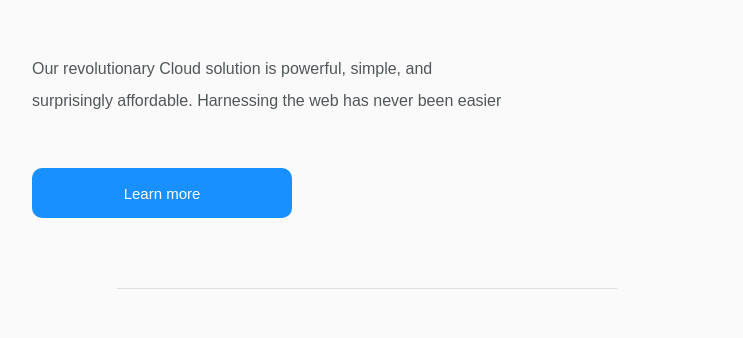
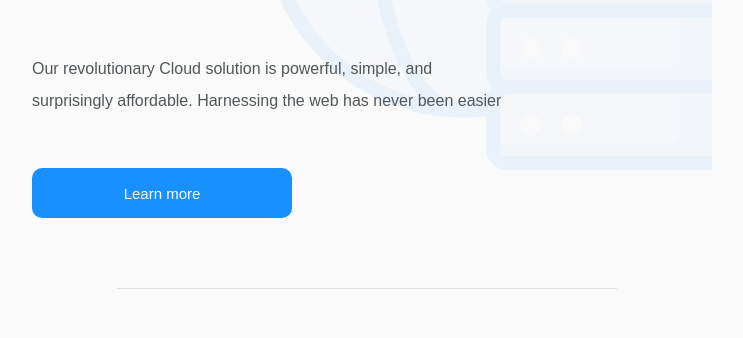
Before and after one commit to GLanoz/Practice02, a plain HTML site: page index.html in a window 1280 px wide. Shown: the part 404-742 px from the top of the page, without its empty margins (268-1011 px from the left). Drawn offline with Linux system fonts and the light colour scheme; the site is published under a folder, as on GitHub Pages, so addresses that start at the root find nothing; a web font is replaced by a local one.

Commit message:
fixed background

```diff
--- a/assets/style.css
+++ b/assets/style.css
@@ -16,7 +16,7 @@ h1{
 }
 
 header{
-    background-image: url(/assets/img/background-image.svg);
+    background-image: url(../assets/img/background-image.svg);
     background-repeat: no-repeat;
     background-position: right;
 
```
